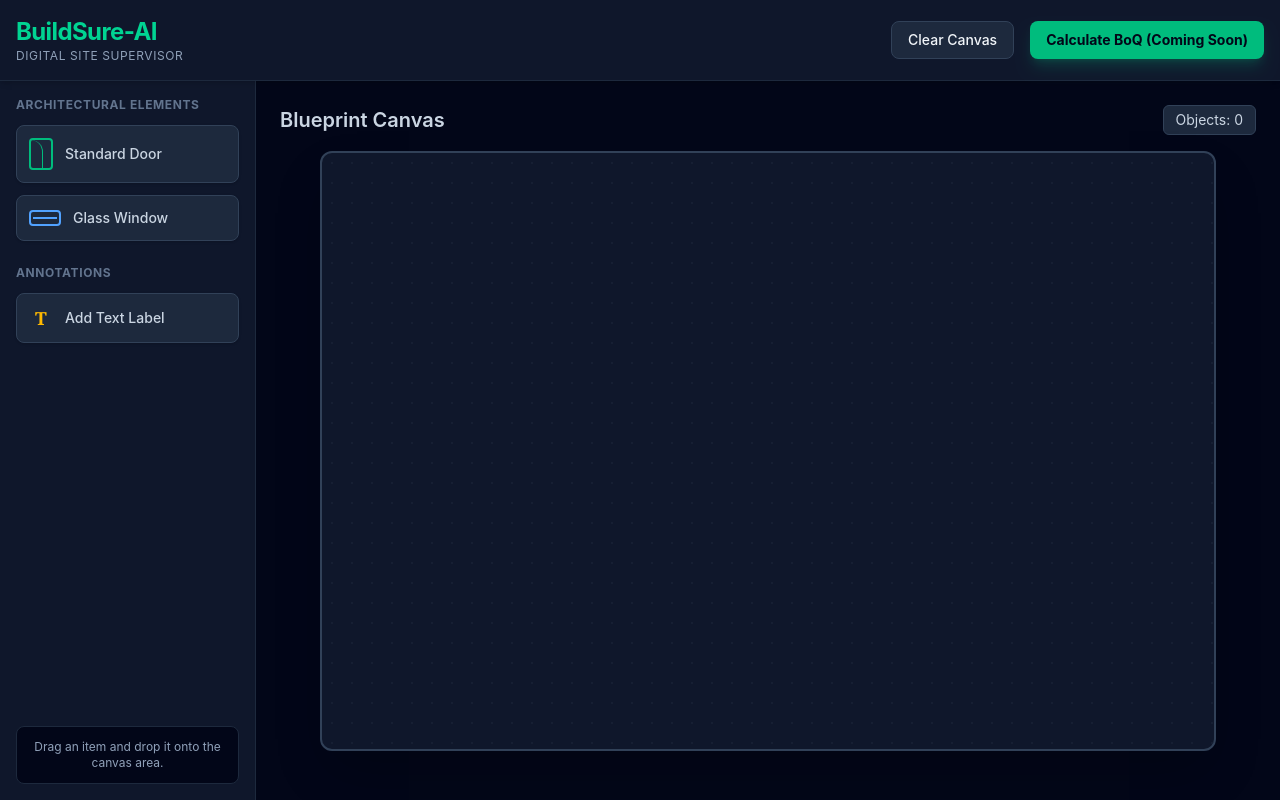
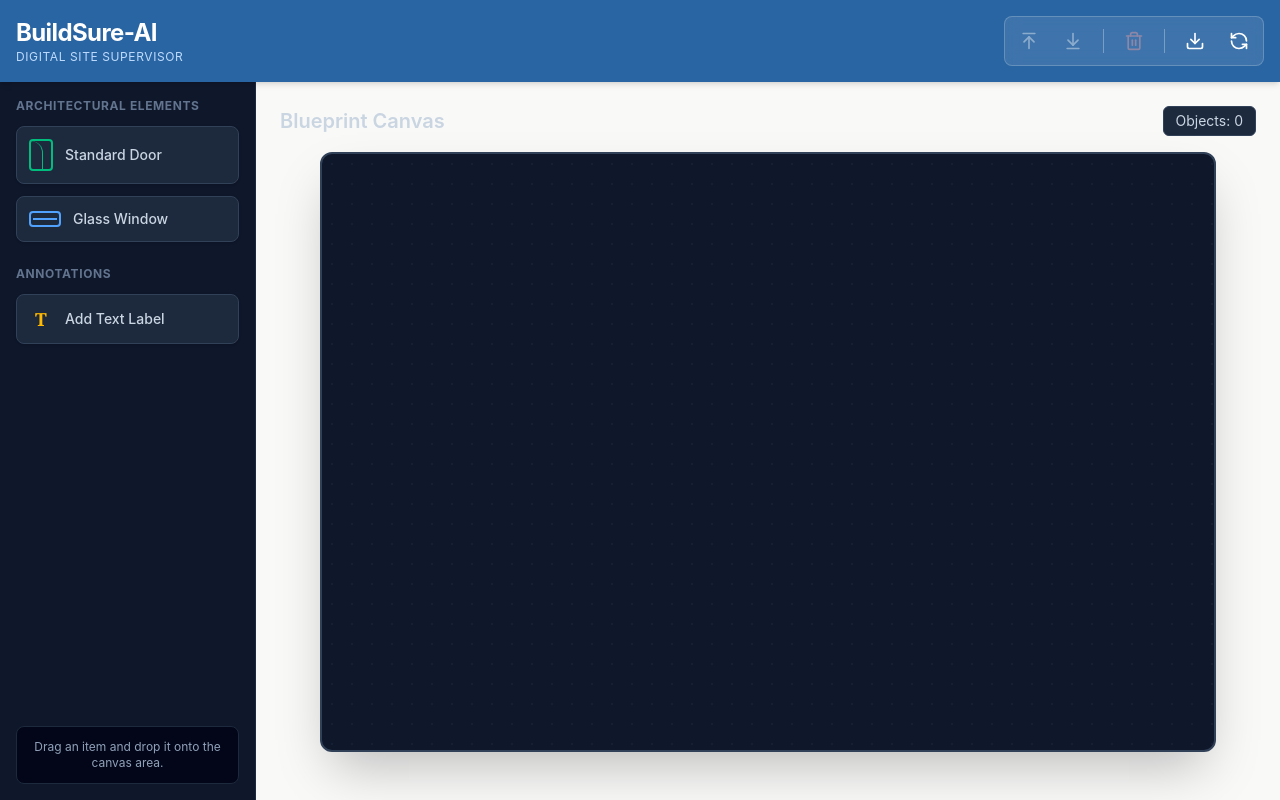
Before and after one commit to shxrox/BuildSure-AI, a React (Vite) app in the folder frontend/: page / in a window 1280 px wide. Built offline with nearby package versions, Linux system fonts and the light colour scheme.

Commit message:
feat: overhaul main layout with light theme palette and advanced action toolbar

```diff
--- a/frontend/src/App.tsx
+++ b/frontend/src/App.tsx
@@ -1,28 +1,72 @@
 import CanvasWorkspace from './components/CanvasWorkspace';
 import Sidebar from './components/Sidebar';
 import { useCanvasStore } from './store/useCanvasStore';
+import { Trash2, ArrowUpToLine, ArrowDownToLine, Download, RefreshCcw } from 'lucide-react';
 
 export default function App() {
-  const { clearCanvas } = useCanvasStore();
+  const { clearCanvas, selectedId, deleteSelected, bringToFront, sendToBack } = useCanvasStore();
 
   return (
-    <div className="min-h-screen bg-slate-950 text-slate-100 font-sans flex flex-col h-screen overflow-hidden">
-      {/* Top Navigation Header */}
-      <header className="w-full bg-slate-900 border-b border-slate-800 p-4 flex justify-between items-center shadow-md z-10 shrink-0">
+    <div className="min-h-screen flex flex-col h-screen overflow-hidden font-sans text-slate-800" style={{ backgroundColor: '#f9f9f8' }}>
+
+      {/* Top Navigation Header - Using your Primary Blue (#2965a2) */}
+      <header className="w-full p-4 flex justify-between items-center shadow-md z-10 shrink-0" style={{ backgroundColor: '#2965a2' }}>
         <div>
-          <h1 className="text-2xl font-bold text-emerald-400 tracking-tight">BuildSure-AI</h1>
-          <p className="text-xs text-slate-400 uppercase tracking-wider">Digital Site Supervisor</p>
+          <h1 className="text-2xl font-bold text-white tracking-tight">BuildSure-AI</h1>
+          <p className="text-xs text-blue-200 uppercase tracking-wider">Digital Site Supervisor</p>
         </div>
 
-        <div className="flex gap-4">
+        {/* Advanced Action Toolbar */}
+        <div className="flex items-center gap-2 bg-white/10 p-1.5 rounded-lg backdrop-blur-sm border border-white/20">
+
+          {/* Layering Controls */}
+          <button
+            onClick={bringToFront}
+            disabled={!selectedId}
+            className="p-2 text-white hover:bg-white/20 rounded-md disabled:opacity-40 disabled:cursor-not-allowed transition-all"
+            title="Bring to Front"
+          >
+            <ArrowUpToLine size={20} />
+          </button>
+
+          <button
+            onClick={sendToBack}
+            disabled={!selectedId}
+            className="p-2 text-white hover:bg-white/20 rounded-md disabled:opacity-40 disabled:cursor-not-allowed transition-all"
+            title="Send to Back"
+          >
+            <ArrowDownToLine size={20} />
+          </button>
+
+          <div className="w-px h-6 bg-white/30 mx-1"></div>
+
+          {/* Delete Control */}
+          <button
+            onClick={deleteSelected}
+            disabled={!selectedId}
+            className="p-2 text-red-300 hover:bg-red-500 hover:text-white rounded-md disabled:opacity-40 disabled:cursor-not-allowed transition-all"
+            title="Delete Selected Item"
+          >
+            <Trash2 size={20} />
+          </button>
+
+          <div className="w-px h-6 bg-white/30 mx-1"></div>
+
+          {/* Export & Reset Controls */}
+          <button
+            onClick={() => alert("The Download engine will be wired up directly to the Canvas in the next steps!")}
+            className="p-2 text-white hover:bg-white/20 rounded-md transition-all"
+            title="Download PDF/Image"
+          >
+            <Download size={20} />
+          </button>
+
           <button
             onClick={clearCanvas}
-            className="px-4 py-2 bg-slate-800 hover:bg-slate-700 cursor-pointer rounded-lg text-sm font-medium transition-colors border border-slate-700"
+            className="p-2 text-white hover:bg-white/20 rounded-md transition-all"
+            title="Clear Entire Canvas"
           >
-            Clear Canvas
-          </button>
-          <button className="px-4 py-2 bg-emerald-500 hover:bg-emerald-400 cursor-pointer text-slate-950 rounded-lg text-sm font-bold transition-colors shadow-lg shadow-emerald-500/20">
-            Calculate BoQ (Coming Soon)
+            <RefreshCcw size={20} />
           </button>
         </div>
       </header>
@@ -33,7 +77,7 @@ export default function App() {
         <Sidebar />
 
         {/* Right Workspace Area */}
-        <main className="flex-1 p-6 flex justify-center items-start overflow-auto bg-slate-950">
+        <main className="flex-1 p-6 flex justify-center items-start overflow-auto">
           <CanvasWorkspace />
         </main>
       </div>
```
